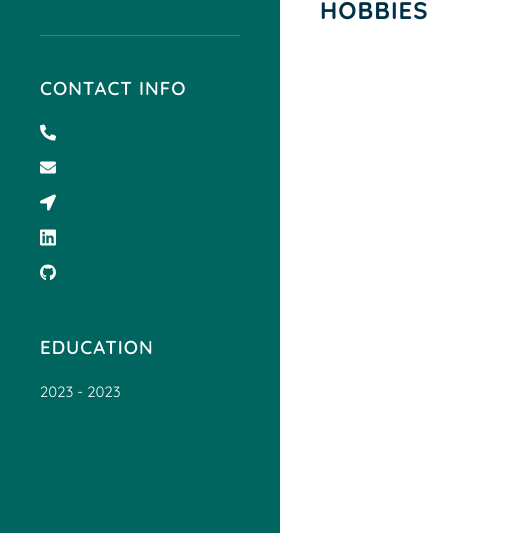
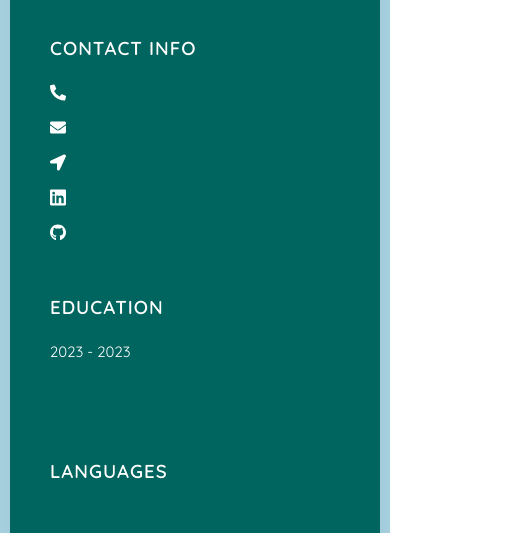
Before and after one commit to pavlosantoniou13/CV-Creator--App, a React (Create React App) app: page /CV-Creator--App/CVpdf in a window 390 px wide. Shown: the part 412-945 px from the top of the page, 511 px wide, since content can reach past the window. Built offline with nearby package versions, Linux system fonts and the light colour scheme.

Commit message:
Media for phone made

```diff
--- a/src/App.js
+++ b/src/App.js
@@ -16,6 +16,7 @@ function App() {
   const [profession, setProfession] = useState("")
   const [linkedin, setLinkedin] = useState("")
   const [github, setGithub] = useState("")
+  const [languages, setLanguages] = useState("")
 
   const [about, setAbout] = useState("")
   const [hobbies, setHobbies] = useState("")
@@ -71,6 +72,9 @@ function App() {
 
     }  else if(e.target.id === "github") {
       setGithub(e.target.value)
+
+    }  else if(e.target.id === "languages") {
+      setLanguages(e.target.value)
 
     }
 
@@ -129,7 +133,7 @@ function App() {
 
     const person = { name, lastName, email, phone, school, titleOfStudy, fromDate, toDate, profession, location, hobbies
     , company, position, toJobDate, fromJobDate, tasks, about, profession, location,
-     company1, position1, toJobDate1, fromJobDate1, tasks1, userImage, linkedin, github }
+     company1, position1, toJobDate1, fromJobDate1, tasks1, userImage, linkedin, github, languages }
     console.log(person)
   };
 
@@ -155,13 +159,13 @@ function App() {
        school={school} titleOfStudy={titleOfStudy} fromDate={fromDate} toDate={toDate}
         company={company} position={position} fromJobDate={fromJobDate} toJobDate={toJobDate} tasks={tasks}
         company1={company1} position1={position1} fromJobDate1={fromJobDate1} toJobDate1={toJobDate1} tasks1={tasks1} linkedin={linkedin} github={github}
-        handleUpload={handleUpload} />}/>
+        handleUpload={handleUpload} languages={languages} />}/>
 
       <Route path='/CVpdf' element={<CVpdf name={name} lastName={lastName} email={email}phone={phone} about={about} profession={profession} location={location} hobbies={hobbies}
        school={school} titleOfStudy={titleOfStudy} fromDate={fromDate} toDate={toDate}
         company={company} position={position} fromJobDate={fromJobDate} toJobDate={toJobDate} tasks={tasks}
         company1={company1} position1={position1} fromJobDate1={fromJobDate1} toJobDate1={toJobDate1} tasks1={tasks1}
-        userImage={userImage} componentRef={componentRef} linkedin={linkedin} github={github}  />} />
+        userImage={userImage} componentRef={componentRef} linkedin={linkedin} github={github} languages={languages}  />} />
 
     </Routes>
 
--- a/src/Components/CVpdf.js
+++ b/src/Components/CVpdf.js
@@ -111,6 +111,12 @@ export default function CVpdf(props) {
               <li className="text"><span className="text">{props.school}</span></li>
             </ul>
           </div>
+
+          <div className="contactInfo education">
+            <h3 className="title">Languages</h3>
+            <h4>{props.languages}</h4>
+          </div>
+
         </div>
 
         <div className="right_side">
--- a/src/Components/GeneralInfo.js
+++ b/src/Components/GeneralInfo.js
@@ -64,6 +64,14 @@ export default function GeneralInfo(props) {
                         </div>
                     </div>
 
+                    <div className="tasksContainer">
+                        <div className="about">
+                            <div>Languages</div>
+                            <div><textarea type="text" placeholder='Enlgish/fluent...'
+                            onChange={props.handleChange} id="languages" value={props.languages} /></div>
+                        </div>
+                    </div>
+
 
                     <div className="tasksContainer">
                         <div className="about">
--- a/src/HomePage.js
+++ b/src/HomePage.js
@@ -8,7 +8,7 @@ export default function HomePage(props) {
 
   return (
     <div>
-        <GeneralInfo handleChange={props.handleChange} name={props.name} lastName={props.lastName} email={props.email}phone={props.phone} about={props.about} location={props.location} profession={props.profession} hobbies={props.hobbies} handleUpload={props.handleUpload} linkedin={props.linkedin} github={props.github}  />
+        <GeneralInfo handleChange={props.handleChange} name={props.name} lastName={props.lastName} email={props.email}phone={props.phone} about={props.about} location={props.location} profession={props.profession} hobbies={props.hobbies} handleUpload={props.handleUpload} linkedin={props.linkedin} github={props.github} languages={props.languages}  />
         <Education handleChange={props.handleChange}  school={props.school} titleOfStudy={props.titleOfStudy} fromDate={props.fromDate} toDate={props.toDate} />
         <Jobs handleChange={props.handleChange} company={props.company} position={props.position} fromJobDate={props.fromJobDate} toJobDate={props.toJobDate} tasks={props.tasks} />
     </div>
--- a/src/styles.css
+++ b/src/styles.css
@@ -366,6 +366,11 @@ input[type=file]::file-selector-button:hover {
   margin-top: 1rem;
 }
 
+.education h4 {
+  color: white;
+  font-weight: normal;
+}
+
 .pdfButton {
   height: 100%;
   display: flex;
@@ -396,10 +401,19 @@ p {
   font-size: 1.2rem;
 }
 
-.title {
-
-}
-
 .year_company h5 {
   font-size: 1rem;
 }
+
+@media (max-width: 1000px)
+{
+  .container {
+    margin: 10px;
+    grid-template-columns: repeat(1,1fr);
+  }
+
+  ul {
+    grid-template-columns: repeat(2,1fr);
+  }
+
+}
```
